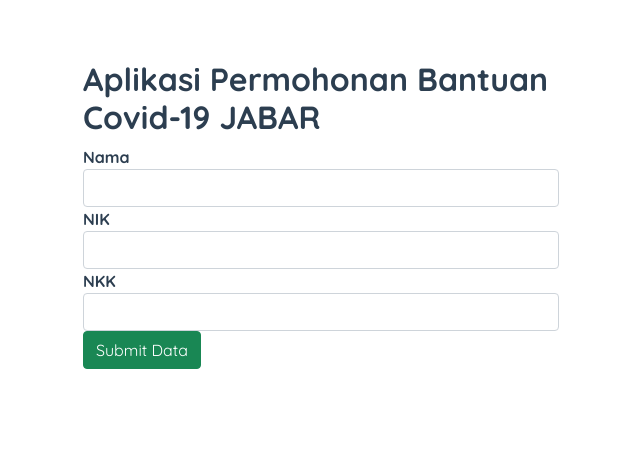
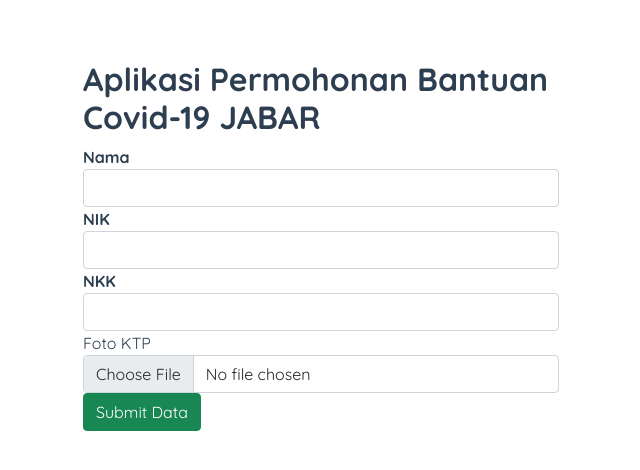
Before and after one commit to nazzalra/permohonan-bantuan-pandemi, a Vue app: page / in a window 1280 px wide. Shown: the top 470 px of the page, without its empty margins (319-959 px from the left). Built offline with nearby package versions, Linux system fonts and the light colour scheme.

Commit message:
create and validate userData foto_ktp

```diff
--- a/src/components/FormValidation.vue
+++ b/src/components/FormValidation.vue
@@ -52,6 +52,27 @@
     </div>
 
     <div class="form-group">
+      <label for="foto_ktp">Foto KTP</label>
+      <input
+        type="file"
+        @change="changeFoto($event, 'foto_ktp')"
+        id="foto_ktp"
+        name="foto_ktp"
+        class="form-control"
+        :class="{ 'is-invalid': isError('foto_ktp') }"
+      />
+      <div v-if="isError('foto_ktp')" class="invalid-feedback">
+        <span v-if="v$.userData.foto_ktp.required.$invalid">*Wajib diupload</span>
+        <span v-else-if="v$.userData.foto_ktp.imgFilesize.$invalid"
+          >Ukuran file melebihi ukuran maksimal ( > 2MB)</span
+        >
+        <span v-else-if="v$.userData.foto_ktp.imgFormat.$invalid"
+          >Format file tidak didukung. Gunakan format JPG,JPEG,PNG atau BMP</span
+        >
+      </div>
+    </div>
+
+    <div class="form-group">
       <button class="btn btn-block btn-success">Submit Data</button>
     </div>
   </form>
@@ -59,6 +80,9 @@
 <script>
 import useVuelidate from "@vuelidate/core";
 import { required, numeric, maxLength, minLength } from "@vuelidate/validators";
+const imgFilesize = (value) => (value.size / (1024 * 1024)).toFixed(2) < 2;
+const imgFormat = (value) =>
+  ["image/png", "image/jpeg", "image/jpg", "image/bmp"].includes(value.type);
 export default {
   setup() {
     return {
@@ -71,6 +95,7 @@ export default {
         nama: "",
         nik: "",
         nkk: "",
+        foto_ktp: "",
       },
       isSubmit: false,
     };
@@ -93,6 +118,11 @@ export default {
           maxLength: maxLength(16),
           minLength: minLength(16),
         },
+        foto_ktp: {
+          required,
+          imgFilesize,
+          imgFormat,
+        },
       },
     };
   },
@@ -105,6 +135,13 @@ export default {
     isError(data) {
       return this.isSubmit && this.v$.userData[data].$error;
     },
+    changeFoto(e, data) {
+      if (!e.target.files.length) {
+        this.userData[data] = "";
+        return;
+      }
+      this.userData[data] = e.target.files[0];
+    },
   },
 };
 </script>
```
